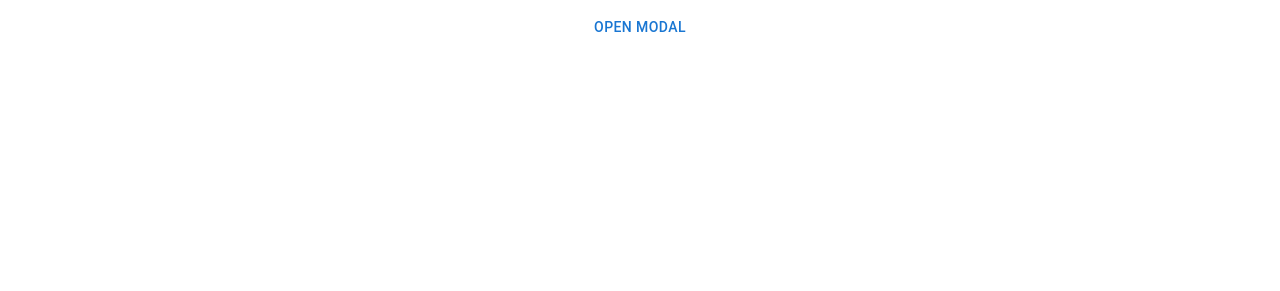
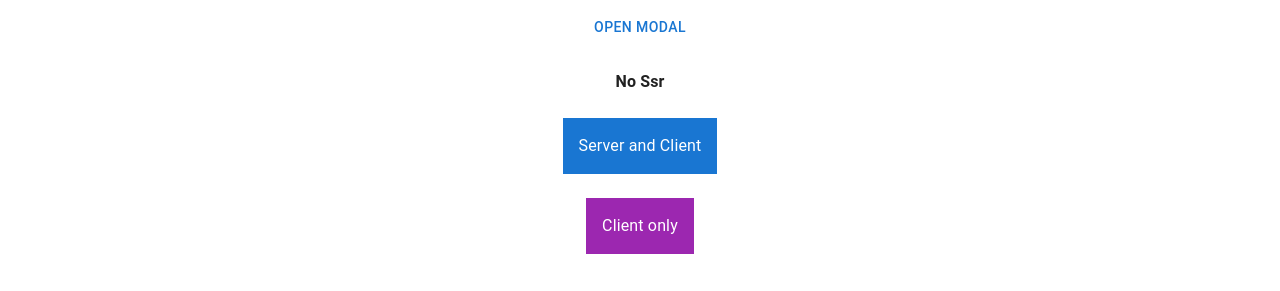
Before and after one commit to GuilhermeSousaDev/MaterialUI, a React (Vite) app in the folder react-ui/: page / in a window 1280 px wide. Shown: the part 10830-11121 px from the top of the page. Before the commit the page ends 10916 px from the top, so only its background shows below. Built offline with nearby package versions, Linux system fonts and the light colour scheme.

Commit message:
NoSsr Component

```diff
--- a/react-ui/src/App.jsx
+++ b/react-ui/src/App.jsx
@@ -48,6 +48,7 @@ import StackComponent from './components/Stack';
 import ImageListComponent from './components/ImageList';
 import ClickAwayComponent from './components/ClickAway';
 import ModalComponent from './components/Modal';
+import NoSsrComponent from './components/NoSsr';
 
 function App() {
   return (
@@ -101,6 +102,7 @@ function App() {
       <ImageListComponent />
       <ClickAwayComponent />
       <ModalComponent />
+      <NoSsrComponent />
     </Stack>
   )
 }
--- /dev/null
+++ b/react-ui/src/components/NoSsr.jsx
@@ -0,0 +1,20 @@
+import { NoSsr, Box } from '@mui/material';
+
+export default function NoSsrComponent() {
+  return (
+    <>
+      <h4>No Ssr</h4>
+
+      <Box sx={{ p: 2, bgcolor: 'primary.main', color: 'primary.contrastText' }}>
+        Server and Client
+      </Box>
+      <NoSsr>
+        <Box
+          sx={{ p: 2, bgcolor: 'secondary.main', color: 'secondary.contrastText' }}
+        >
+          Client only
+        </Box>
+      </NoSsr>
+    </>
+  )
+}
```
